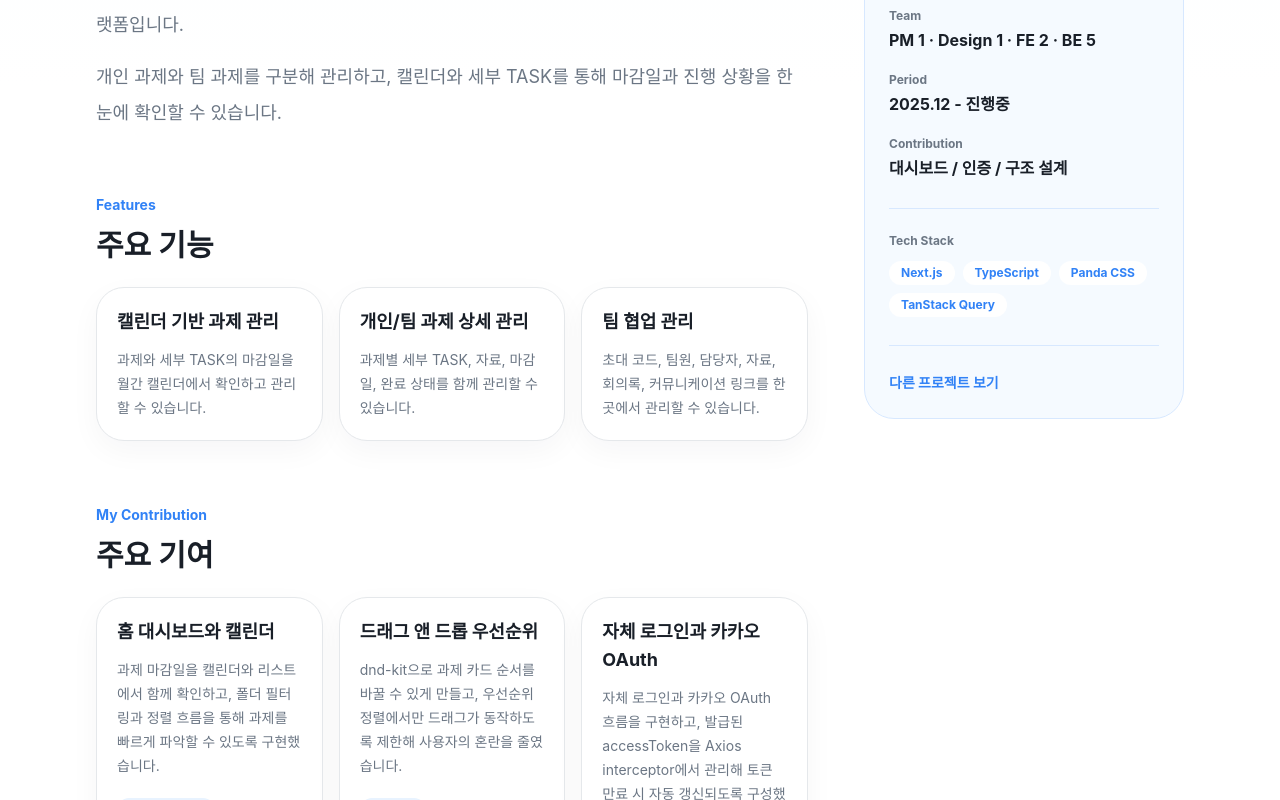
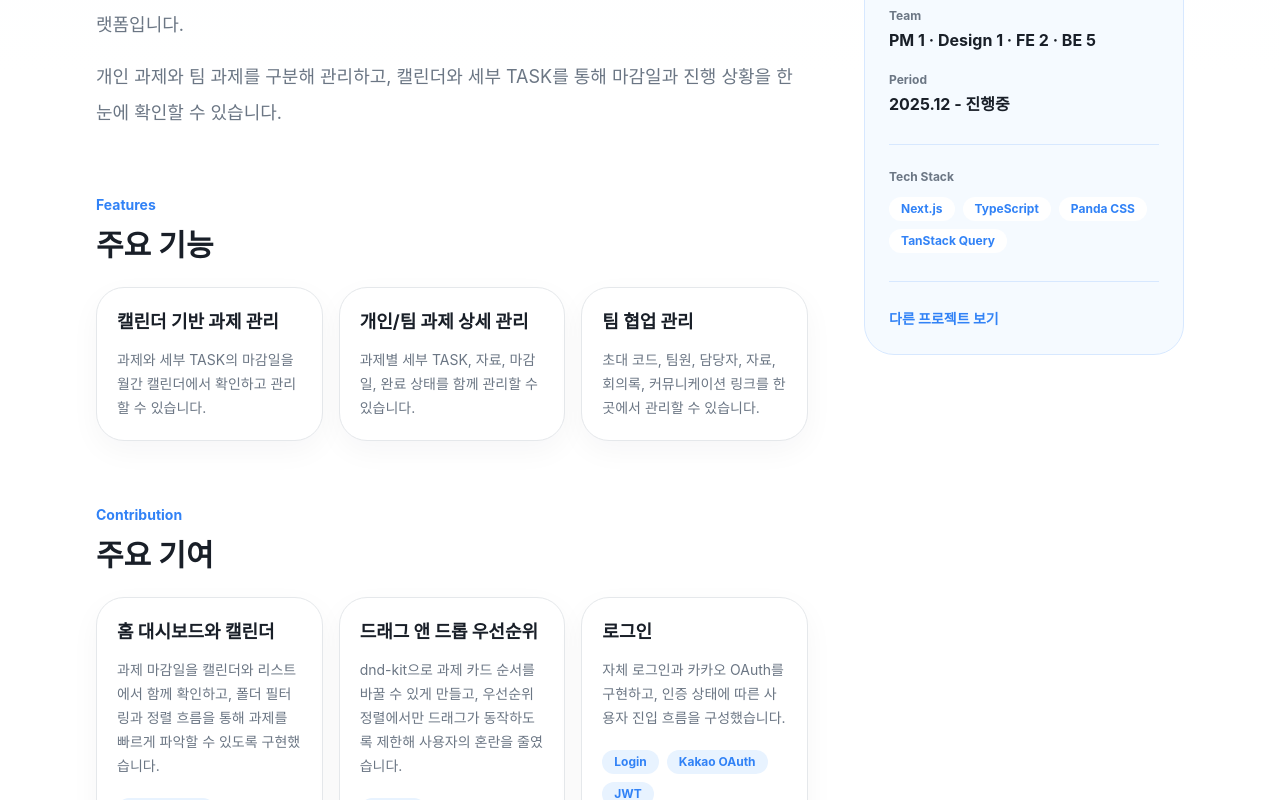
Before and after one commit to sungtaegyeong/portfolio, a Next.js app: page /projects/checktask in a window 1280 px wide. Shown: the part 620-1420 px from the top of the page. Built offline with nearby package versions, Linux system fonts and the light colour scheme; no server answers.

Commit message:
refactor: refine project detail content

```diff
--- a/src/app/projects/[slug]/page.tsx
+++ b/src/app/projects/[slug]/page.tsx
@@ -179,7 +179,7 @@ export default async function ProjectDetailPage({ params }: ProjectPageProps) {
               </div>
             </DetailSection>
 
-            <DetailSection eyebrow="My Contribution" title="주요 기여">
+            <DetailSection eyebrow="Contribution" title="주요 기여">
               <div className="grid gap-4 md:grid-cols-3">
                 {project.detail.contributions.map((contribution) => (
                   <article
--- a/src/data/projects.ts
+++ b/src/data/projects.ts
@@ -43,7 +43,11 @@ export const featuredProjects: Project[] = [
       src: "/checktask.png",
       alt: "CHECKTASK 프로젝트 화면",
     },
-    highlights: ["홈 대시보드와 캘린더", "자체 로그인과 카카오 OAuth", "프론트엔드 구조 설계"],
+    highlights: [
+      "홈 대시보드와 캘린더",
+      "자체 로그인과 카카오 OAuth",
+      "프론트엔드 구조 설계",
+    ],
     techStack: ["Next.js", "TypeScript", "Panda CSS", "TanStack Query"],
     liveUrl: "https://checktask.kr",
     detail: {
@@ -54,22 +58,24 @@ export const featuredProjects: Project[] = [
       features: [
         {
           title: "캘린더 기반 과제 관리",
-          description: "과제와 세부 TASK의 마감일을 월간 캘린더에서 확인하고 관리할 수 있습니다.",
+          description:
+            "과제와 세부 TASK의 마감일을 월간 캘린더에서 확인하고 관리할 수 있습니다.",
         },
         {
           title: "개인/팀 과제 상세 관리",
-          description: "과제별 세부 TASK, 자료, 마감일, 완료 상태를 함께 관리할 수 있습니다.",
+          description:
+            "과제별 세부 TASK, 자료, 마감일, 완료 상태를 함께 관리할 수 있습니다.",
         },
         {
           title: "팀 협업 관리",
-          description: "초대 코드, 팀원, 담당자, 자료, 회의록, 커뮤니케이션 링크를 한곳에서 관리할 수 있습니다.",
+          description:
+            "초대 코드, 팀원, 담당자, 자료, 회의록, 커뮤니케이션 링크를 한곳에서 관리할 수 있습니다.",
         },
       ],
       facts: [
         { label: "Role", value: "Frontend Lead" },
         { label: "Team", value: "PM 1 · Design 1 · FE 2 · BE 5" },
         { label: "Period", value: "2025.12 - 진행중" },
-        { label: "Contribution", value: "대시보드 / 인증 / 구조 설계" },
       ],
       contributions: [
         {
@@ -85,9 +91,9 @@ export const featuredProjects: Project[] = [
           tags: ["dnd-kit", "Optimistic Update"],
         },
         {
-          title: "자체 로그인과 카카오 OAuth",
+          title: "로그인",
           description:
-            "자체 로그인과 카카오 OAuth 흐름을 구현하고, 발급된 accessToken을 Axios interceptor에서 관리해 토큰 만료 시 자동 갱신되도록 구성했습니다.",
+            "자체 로그인과 카카오 OAuth를 구현하고, 인증 상태에 따른 사용자 진입 흐름을 구성했습니다.",
           tags: ["Login", "Kakao OAuth", "JWT"],
         },
       ],
@@ -133,7 +139,8 @@ export const featuredProjects: Project[] = [
         },
         {
           title: "뉴스·매거진 콘텐츠",
-          description: "J-POP 관련 뉴스와 아티클을 리스트와 상세 페이지로 제공합니다.",
+          description:
+            "J-POP 관련 뉴스와 아티클을 리스트와 상세 페이지로 제공합니다.",
         },
         {
           title: "일정 캘린더와 커뮤니티",
@@ -145,7 +152,6 @@ export const featuredProjects: Project[] = [
         { label: "Role", value: "Frontend Developer" },
         { label: "Team", value: "FE 2" },
         { label: "Period", value: "2026.03 - 진행중" },
-        { label: "Contribution", value: "뉴스 / 캘린더 / 커뮤니티" },
       ],
       contributions: [
         {
@@ -158,13 +164,13 @@ export const featuredProjects: Project[] = [
           title: "J-POP 일정 캘린더",
           description:
             "발매, 공연, 이벤트 일정을 월간 캘린더에서 확인하고 날짜별 정보를 빠르게 탐색할 수 있도록 구현했습니다.",
-          tags: ["Calendar", "Schedule"],
+          tags: ["FullCalendar", "Schedule"],
         },
         {
           title: "커뮤니티 페이지",
           description:
             "게시글 목록과 상세 흐름을 구성하고, 최신순·인기순 정렬을 통해 커뮤니티 콘텐츠를 탐색할 수 있도록 구현했습니다.",
-          tags: ["Community", "List UI"],
+          tags: ["Tiptap", "Community"],
         },
       ],
       troubleshooting: {
@@ -176,7 +182,7 @@ export const featuredProjects: Project[] = [
           "정렬 변경 후에도 뒤로가기 흐름이 자연스러워졌고, 사용자가 이전 페이지로 한 번에 돌아갈 수 있도록 탐색 경험을 개선했습니다.",
       },
       learnings: [
-        "콘텐츠 서비스에서는 같은 컴포넌트를 반복하는 것보다 콘텐츠를 소비하는 방식에 맞춰 레이아웃을 다르게 가져가는 판단이 중요했습니다.",
+        "현직자의 코드 리뷰를 바탕으로 구현 방식의 근거를 점검하고, 유지보수성과 협업을 고려해 코드를 작성하는 기준을 배웠습니다.",
         "뉴스, 일정, 커뮤니티처럼 사용 목적이 다른 화면을 하나의 서비스 톤 안에서 정리하는 경험을 했습니다.",
       ],
     },
@@ -191,7 +197,7 @@ export const featuredProjects: Project[] = [
       alt: "KKIUM 프로젝트 화면",
     },
     highlights: ["공통 컴포넌트", "경험 추가·목록 화면", "모바일 랜딩 페이지"],
-    techStack: ["Next.js", "TypeScript", "Tailwind CSS", "Storybook"],
+    techStack: ["Next.js", "TypeScript", "Tailwind CSS", "Jest"],
     liveUrl: "https://www.kkium.com",
     githubUrl: "https://github.com/team-KKIUM/KKIUM-FE",
     detail: {
@@ -220,14 +226,13 @@ export const featuredProjects: Project[] = [
         { label: "Role", value: "Frontend Developer" },
         { label: "Team", value: "PM 2 · Design 2 · FE 2 · BE 3" },
         { label: "Period", value: "2026.04 - 2026.06" },
-        { label: "Contribution", value: "공통 UI / 경험 관리 / 랜딩" },
       ],
       contributions: [
         {
           title: "공통 컴포넌트",
           description:
             "반복되는 버튼, 입력, 카드성 UI를 공통 컴포넌트로 정리해 화면 간 일관성을 유지할 수 있도록 구현했습니다.",
-          tags: ["Component", "Design System"],
+          tags: ["Storybook", "Component"],
         },
         {
           title: "경험 추가·목록 화면",
@@ -236,10 +241,10 @@ export const featuredProjects: Project[] = [
           tags: ["Experience", "Form"],
         },
         {
-          title: "모바일 랜딩 페이지",
+          title: "테스트 코드",
           description:
-            "모바일에서 서비스의 핵심 가치를 빠르게 이해할 수 있도록 메시지, CTA, 화면 흐름을 중심으로 랜딩 페이지를 구현했습니다.",
-          tags: ["Mobile", "Landing"],
+            "주요 사용자 흐름을 검증하기 위해 E2E 테스트를 작성하고, 기능 변경 후에도 핵심 플로우가 유지되는지 확인할 수 있도록 구성했습니다.",
+          tags: ["Playwright", "E2E"],
         },
       ],
       troubleshooting: {
@@ -252,7 +257,7 @@ export const featuredProjects: Project[] = [
       },
       learnings: [
         "AI 기능을 소개하는 서비스에서는 기술 설명보다 사용자가 어떤 입력을 하고 어떤 결과를 얻는지 먼저 보여주는 구성이 중요했습니다.",
-        "공통 컴포넌트는 예쁘게 분리하는 것보다 실제 화면에서 반복되는 사용 규칙을 안정적으로 담는 것이 중요하다는 점을 배웠습니다.",
+        "성능 최적화는 Lighthouse 점수뿐 아니라 초기 렌더링에 필요한 리소스와 사용자 액션 이후 필요한 리소스를 구분해 로딩 전략을 세우는 판단이 중요하다는 점을 배웠습니다.",
       ],
     },
   },
```
